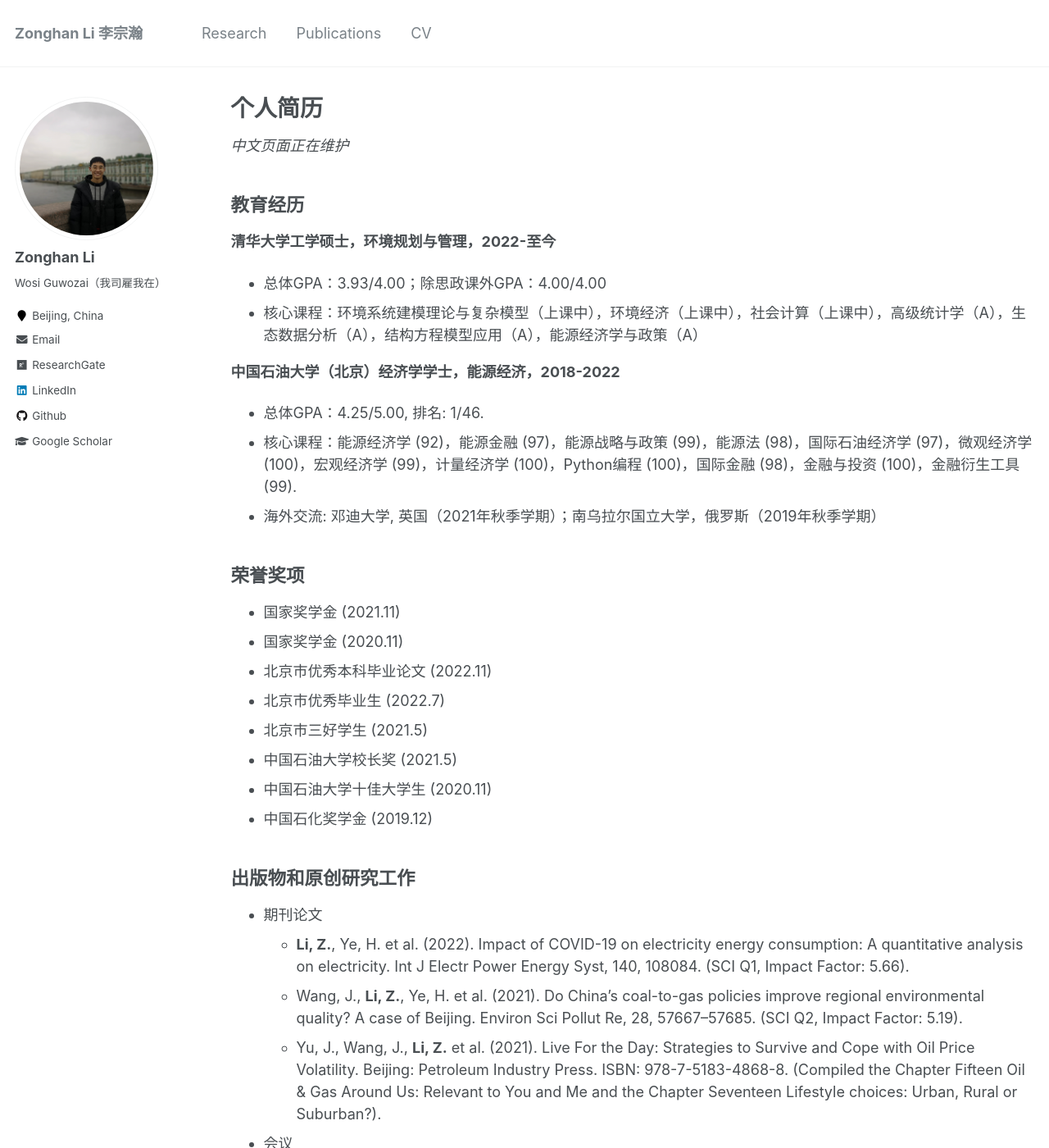
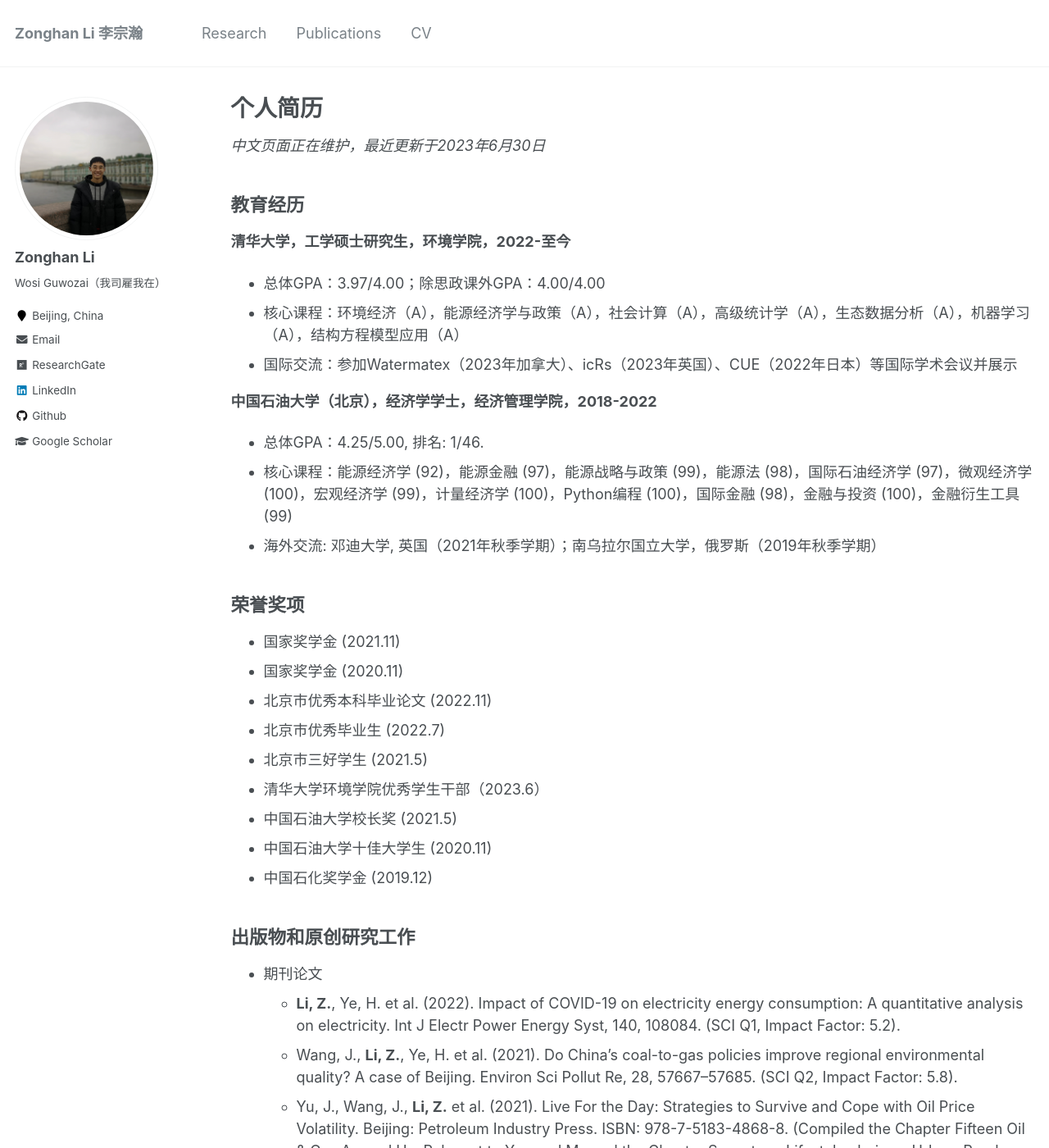
Before and after one commit to lzh3278/lzh.github.io, a Jekyll site: the page built from _pages/cv-chn.md, in a window 1280 px wide and 1400 px high. Shown: the whole window at 82% size. Built offline with Jekyll 4.4.1, drawn with Linux system fonts in a browser that asks for light colours; some of the changed text lies outside the part shown.

Commit message:
Update cv-chn.md

```diff
--- a/_pages/cv-chn.md
+++ b/_pages/cv-chn.md
@@ -8,17 +8,18 @@ redirect_from:
 ---
 
 {% include base_path %}
-*中文页面正在维护*
+*中文页面正在维护，最近更新于2023年6月30日*
 
 教育经历
 ------
-**清华大学工学硕士，环境规划与管理，2022-至今**
-* 总体GPA：3.93/4.00；除思政课外GPA：4.00/4.00
-* 核心课程：环境系统建模理论与复杂模型（上课中），环境经济（上课中），社会计算（上课中），高级统计学（A），生态数据分析（A），结构方程模型应用（A），能源经济学与政策（A）
+**清华大学，工学硕士研究生，环境学院，2022-至今**
+* 总体GPA：3.97/4.00；除思政课外GPA：4.00/4.00
+* 核心课程：环境经济（A），能源经济学与政策（A），社会计算（A），高级统计学（A），生态数据分析（A），机器学习（A），结构方程模型应用（A）
+* 国际交流：参加Watermatex（2023年加拿大）、icRs（2023年英国）、CUE（2022年日本）等国际学术会议并展示
 
-**中国石油大学（北京）经济学学士，能源经济，2018-2022**
+**中国石油大学（北京），经济学学士，经济管理学院，2018-2022**
 * 总体GPA：4.25/5.00, 排名: 1/46.
-* 核心课程：能源经济学 (92)，能源金融 (97)，能源战略与政策 (99)，能源法 (98)，国际石油经济学 (97)，微观经济学 (100)，宏观经济学 (99)，计量经济学 (100)，Python编程 (100)，国际金融 (98)，金融与投资 (100)，金融衍生工具 (99).
+* 核心课程：能源经济学 (92)，能源金融 (97)，能源战略与政策 (99)，能源法 (98)，国际石油经济学 (97)，微观经济学 (100)，宏观经济学 (99)，计量经济学 (100)，Python编程 (100)，国际金融 (98)，金融与投资 (100)，金融衍生工具 (99)
 * 海外交流: 邓迪大学, 英国（2021年秋季学期）；南乌拉尔国立大学，俄罗斯（2019年秋季学期）
 
 
@@ -29,22 +30,24 @@ redirect_from:
 * 北京市优秀本科毕业论文 (2022.11)
 * 北京市优秀毕业生 (2022.7)
 * 北京市三好学生 (2021.5)
+* 清华大学环境学院优秀学生干部（2023.6）
 * 中国石油大学校长奖 (2021.5)
 * 中国石油大学十佳大学生 (2020.11)
 * 中国石化奖学金 (2019.12)
 
+
 出版物和原创研究工作
 ------
 * 期刊论文
-    * **Li, Z.**, Ye, H. et al. (2022). Impact of COVID-19 on electricity energy consumption: A quantitative analysis on electricity. Int J Electr Power Energy Syst, 140, 108084. (SCI Q1, Impact Factor: 5.66).
-    * Wang, J., **Li, Z.**, Ye, H. et al. (2021). Do China’s coal-to-gas policies improve regional environmental quality? A case of Beijing. Environ Sci Pollut Re, 28, 57667–57685. (SCI Q2, Impact Factor: 5.19).
+    * **Li, Z.**, Ye, H. et al. (2022). Impact of COVID-19 on electricity energy consumption: A quantitative analysis on electricity. Int J Electr Power Energy Syst, 140, 108084. (SCI Q1, Impact Factor: 5.2).
+    * Wang, J., **Li, Z.**, Ye, H. et al. (2021). Do China’s coal-to-gas policies improve regional environmental quality? A case of Beijing. Environ Sci Pollut Re, 28, 57667–57685. (SCI Q2, Impact Factor: 5.8).
     * Yu, J., Wang, J., **Li, Z.** et al. (2021). Live For the Day: Strategies to Survive and Cope with Oil Price Volatility. Beijing: Petroleum Industry Press. ISBN: 978-7-5183-4868-8. (Compiled the Chapter Fifteen Oil & Gas Around Us: Relevant to You and Me and the Chapter Seventeen Lifestyle choices: Urban, Rural or Suburban?).
 * 会议
     * **Li, Z. (speaker)**, Wang, C., Liu. Y. Predicting annual household water consumption using the water-energy nexus concept. The 8th Applied Energy Symposium (CUE 2022), November 2022, Tokyo, Japan.
     * **Li, Z. (speaker)**, Wang, C., Liu, Y. et al. Hourly resolution water and energy consumption prediction in households: revealing the water-energy nexus. The 8th Applied Energy Symposium (CUE 2022), November 2022, Tokyo, Japan.
 * 正在同行评审的论文
     * **Li, Z.**, Wang, C., Liu. Y. CEEG, an energy efficiency grade dataset for white goods in mainland China at regional and household levels.
-    * **Li, Z.**, Wang, C., Liu. Y. et al. Enhance household water consumption prediction by water-energy nexus concept.
+    * **Li, Z.**, Wang, C., Liu. Y. et al. Enhance household water consumption modelling by water-energy nexus concept: a case of Beijing, China.
     * Wang, C., Ni, X., **Li, Z.** et al. Hourly resolution water and energy consumption prediction in households: revealing the water-energy nexus.
 * 研究项目
     * High-resolution simulation of urban household water-energy nexus based on consumption activities, 国家自然科学基金项目, 参与.
@@ -56,3 +59,17 @@ redirect_from:
 ------
 * Oct.2021 - Jan.2022: Intern
   * 中华人民共和国生态环境部，科技与财务司
+
+服务与领导经历
+------
+* 教学团队
+  * 社会计算（70670343），2023年春季
+  * 环境系统思维与大数据（00050131），2022年秋季
+* 助管
+  * 新生党支书，2024年秋季
+  * 院长助理（清华大学环境学院），2023年春季
+* 社会工作
+  * 《探臻科技评论》碳中和特刊，编辑，2023年4-7月
+  * 清华大学环境学院硕士2022级，团支部书记，2022年8月-至今，获评校班团养成计划“先进班团”
+  * 中国石油大学（北京）能源经济本2018级，团支部书记，2018年9月-2022年6月，获评北京市先锋杯优秀团支部
+  * 中国石油大学（北京）英语协会，主席，2020年9月-2021年6月
```
